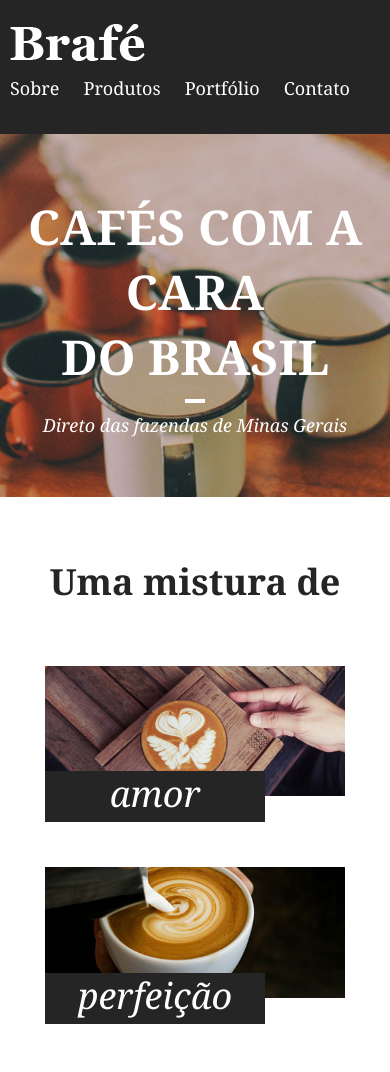
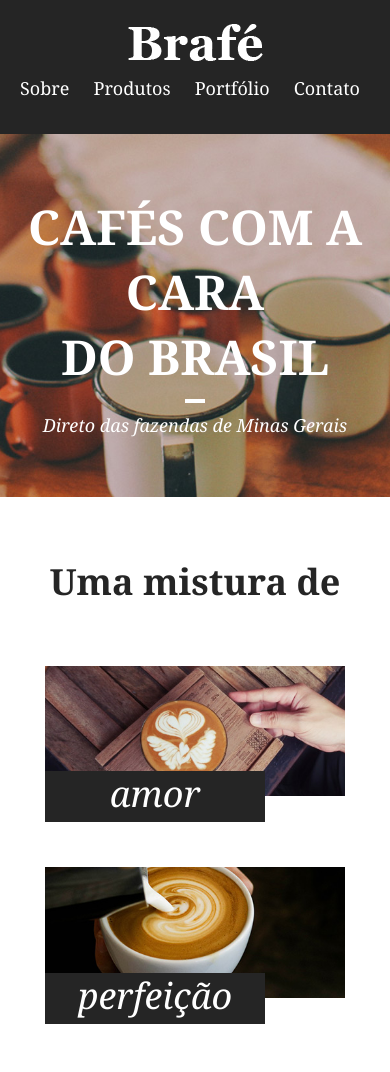
Before and after one commit to pedroaugustomontes/css-posicionamento-avancado, a plain HTML site: page brafe/index.html in a window 390 px wide. Shown: the top 1072 px of the page. Drawn offline with Linux system fonts and the light colour scheme.

Commit message:
centralizado o menu e logo para mobile

```diff
--- a/brafe/estilo.css
+++ b/brafe/estilo.css
@@ -59,6 +59,13 @@ a.menu-logo {
 }
 
 @media only screen and (max-width: 739px) {
+  .menu {
+    text-align: center;
+  }
+  a.menu-logo {
+    float: none;
+    margin: 0 auto;
+  }
   .menu-nav {
     float: none;
     clear: both;
```
